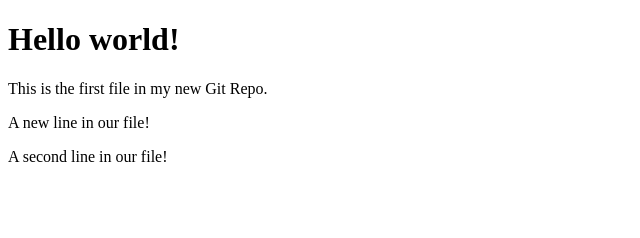
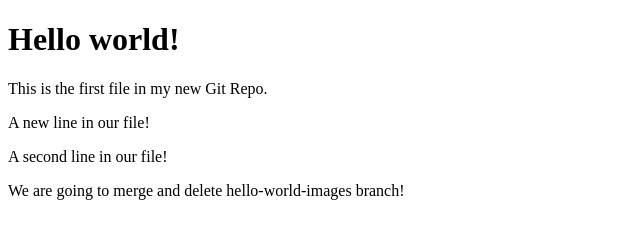
Before and after one commit to SivareddyBodapati/git_AIjun21, a plain HTML site: page index.htm in a window 1280 px wide. Shown: the whole page, without its empty margins (0-640 px from the left). Drawn offline with Linux system fonts and the light colour scheme.

Commit message:
added a new description about merge

```diff
--- a/index.htm
+++ b/index.htm
@@ -10,5 +10,6 @@
 <p>This is the first file in my new Git Repo.</p>
 <p>A new line in our file!</p>
 <p>A second line in our file!</p>
+<p>We are going to merge and delete hello-world-images branch!</p>
 </body>
 </html>
```
